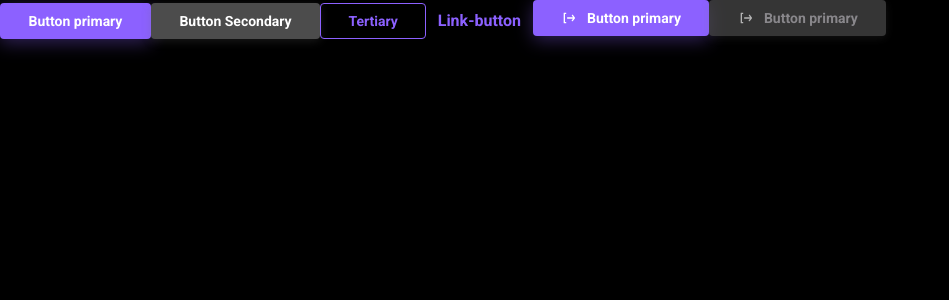
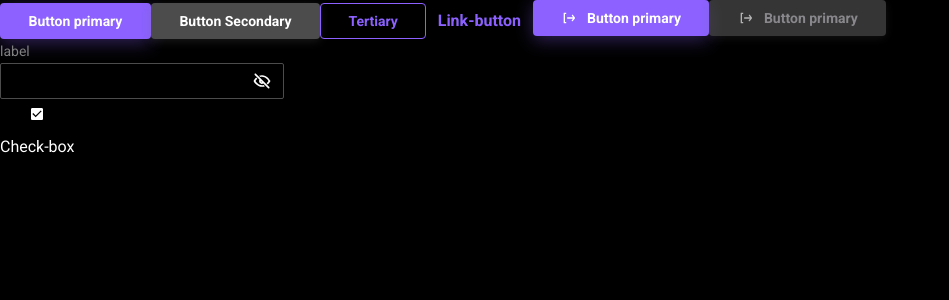
Before and after one commit to Diana-Balaban98/KnowledgeCards, a React (Vite) app: page / in a window 1280 px wide. Shown: the top 300 px of the page, without its empty margins (0-949 px from the left). Built offline with nearby package versions, Linux system fonts and the light colour scheme.

Commit message:
add component checkbox and checkIcon svg

```diff
--- a/package.json
+++ b/package.json
@@ -14,6 +14,8 @@
   },
   "dependencies": {
     "@fontsource/roboto": "^5.0.8",
+    "@radix-ui/react-checkbox": "^1.0.4",
+    "@radix-ui/react-label": "^2.0.2",
     "react": "^18.2.0",
     "react-dom": "^18.2.0"
   },
--- a/src/App.tsx
+++ b/src/App.tsx
@@ -1,5 +1,5 @@
 import { LogoutIcon } from '@/assets'
-import { Button, Typography } from '@/components'
+import { Button, Checkbox, Input, Typography } from '@/components'
 
 export function App() {
   return (
@@ -24,6 +24,8 @@ export function App() {
         <LogoutIcon color={'#fff'} size={'16px'} />
         <Typography variant={'subtitle2'}>Button primary</Typography>
       </Button>
+      <Input fullWidth label={'label'} variant={'password'} />
+      <Checkbox />
     </>
   )
 }
--- /dev/null
+++ b/src/assets/icons-components/CheckIcon.tsx
@@ -0,0 +1,29 @@
+import { forwardRef } from 'react'
+
+import { IconProps } from '@/assets/types'
+
+const CheckIcon = forwardRef<SVGSVGElement, IconProps>(
+  ({ color = 'white', size = '16px', ...props }, forwardedRef) => {
+    return (
+      <svg
+        fill={'none'}
+        height={size}
+        viewBox={'0 0 24 24'}
+        width={size}
+        xmlns={'http://www.w3.org/2000/svg'}
+        {...props}
+        ref={forwardedRef}
+      >
+        <rect fill={'black'} height={'12'} width={'16'} x={'4'} y={'6'} />
+        <path
+          d={
+            'M19 3H5C3.89 3 3 3.9 3 5V19C3 20.1 3.89 21 5 21H19C20.11 21 21 20.1 21 19V5C21 3.9 20.11 3 19 3ZM10 17L5 12L6.41 10.59L10 14.17L17.59 6.58L19 8L10 17Z'
+          }
+          fill={color}
+        />
+      </svg>
+    )
+  }
+)
+
+export default CheckIcon
--- a/src/assets/index.tsx
+++ b/src/assets/index.tsx
@@ -2,6 +2,7 @@ export { default as ArrowBackIcon } from '@/assets/icons-components/ArrowBackIco
 export { default as ArrowDownIcon } from '@/assets/icons-components/ArrowDownIcon'
 export { default as ArrowForwardIcon } from '@/assets/icons-components/ArrowForwardIcon'
 export { default as ArrowUpIcon } from '@/assets/icons-components/ArrowUpIcon'
+export { default as CheckIcon } from '@/assets/icons-components/CheckIcon'
 export { default as CloseIcon } from '@/assets/icons-components/CloseIcon'
 export { default as EditIcon } from '@/assets/icons-components/EditIcon'
 export { default as EyeIcon } from '@/assets/icons-components/EyeIcon'
--- /dev/null
+++ b/src/components/ui/checkbox/checkbox.tsx
@@ -0,0 +1,39 @@
+import { FC, useId } from 'react'
+
+import { CheckIcon } from '@/assets'
+import * as CheckboxRadix from '@radix-ui/react-checkbox'
+import * as LabelRadix from '@radix-ui/react-label'
+
+import s from './checkbox.module.scss'
+export type CheckBoxProps = {
+  checked?: boolean
+  className?: string
+  disabled?: boolean
+  id?: string
+  label?: string
+  onChange?: (checked: boolean) => void
+  required?: boolean
+}
+export const Checkbox: FC<CheckBoxProps> = ({ onChange }) => {
+  const uid = useId()
+
+  return (
+    <div className={s.containerCheckBox}>
+      <div className={s.buttonContainer}>
+        <CheckboxRadix.Root
+          className={'CheckboxRoot'}
+          defaultChecked
+          id={uid}
+          onCheckedChange={onChange}
+        >
+          <CheckboxRadix.Indicator className={'CheckboxIndicator'}>
+            <CheckIcon />
+          </CheckboxRadix.Indicator>
+        </CheckboxRadix.Root>
+      </div>
+      <LabelRadix.Root className={s.label} htmlFor={uid}>
+        Check-box
+      </LabelRadix.Root>
+    </div>
+  )
+}
--- /dev/null
+++ b/src/components/ui/checkbox/index.ts
@@ -0,0 +1 @@
+export * from './checkbox'
--- a/src/components/ui/index.ts
+++ b/src/components/ui/index.ts
@@ -2,3 +2,4 @@ export * from './button'
 export * from './typography'
 export * from './card'
 export * from './input'
+export * from './checkbox'
```
Also changed, not shown: src/assets/icons/check.svg (added), src/components/ui/checkbox/checkbox.module.scss (added), 1 other file (tests, documents, lock files or other folders).
